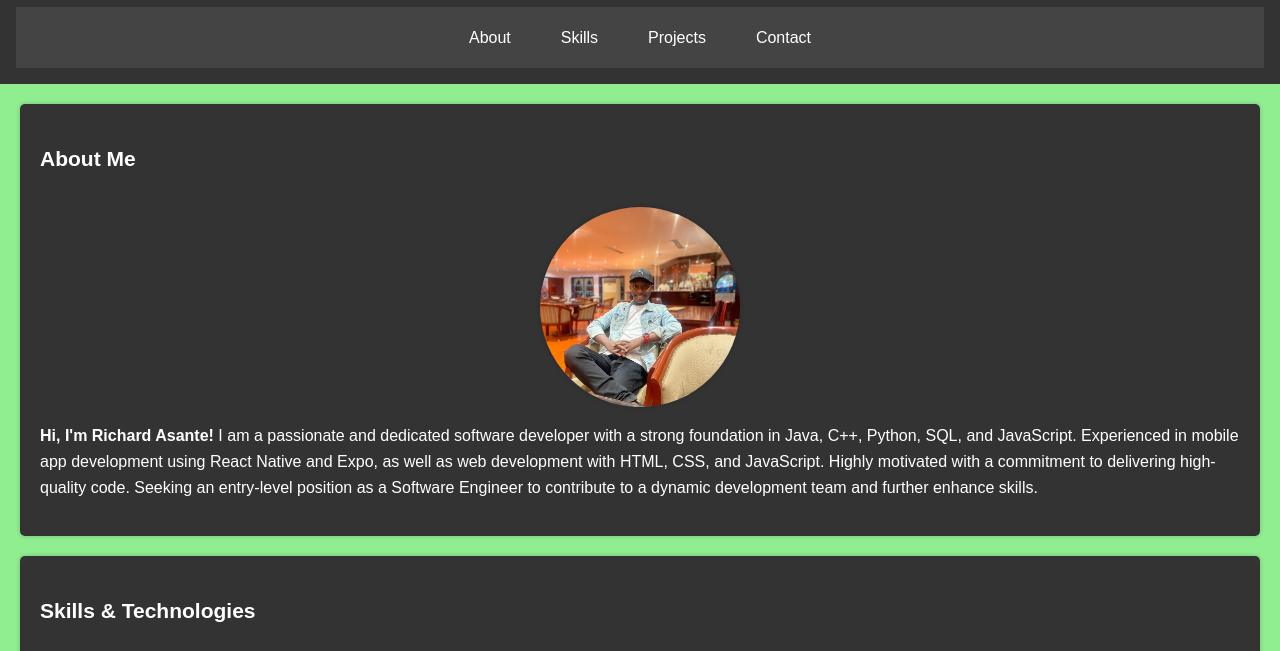
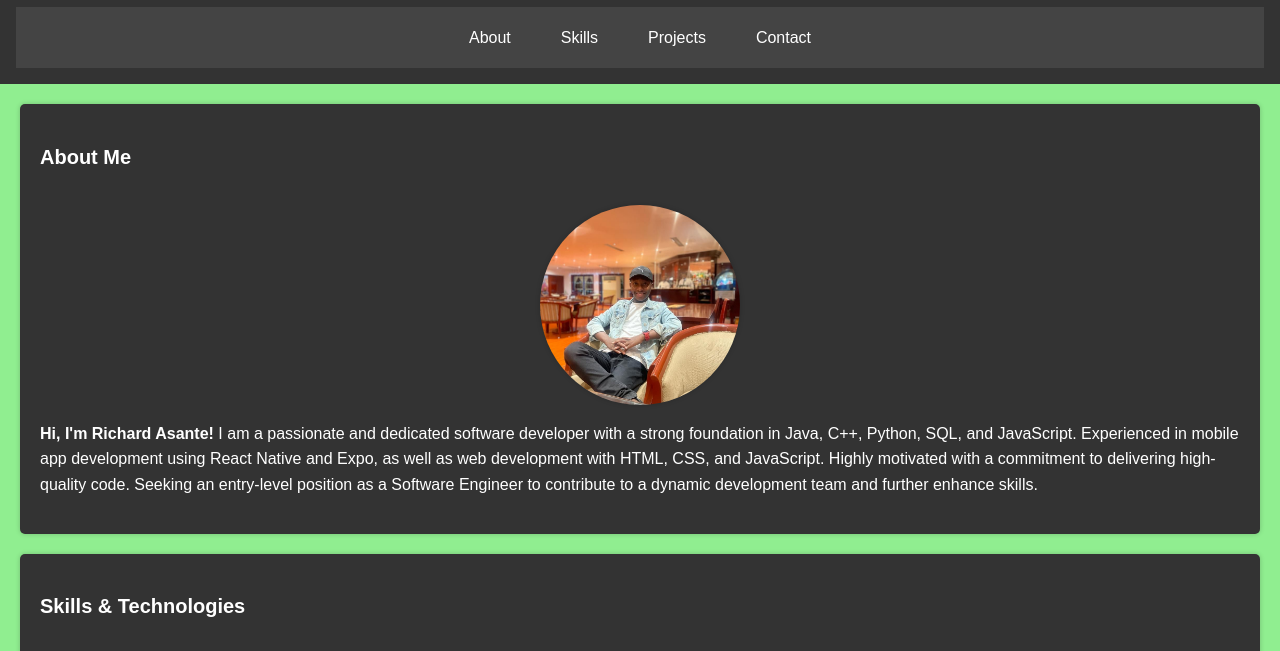
Before and after one commit to Richard-codon/portfolioweb, a website: page index.html in a window 1280 px wide. Shown: the part 101-752 px from the top of the page. Drawn offline with Linux system fonts and the light colour scheme.

```diff
--- a/style.css
+++ b/style.css
@@ -129,5 +129,5 @@
 }
 
 h2, h3, h4, h5, h6 {
-  font-size: 21px; /* Adjust the font size as needed */
+  font-size: 20px;
 }
```
